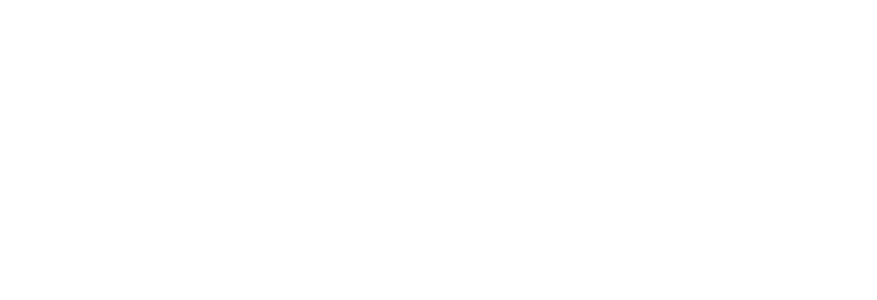
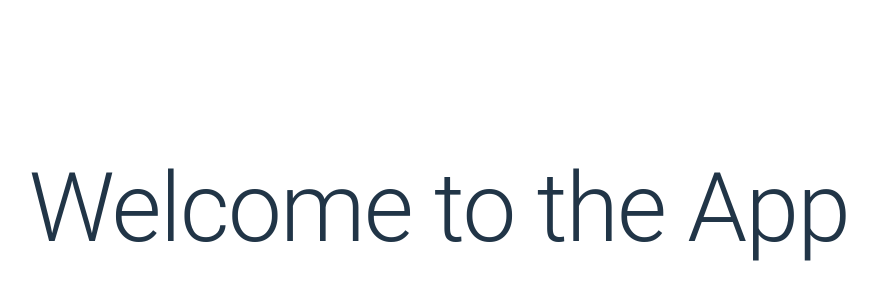
Before and after one commit to Team-wannabe/project-devopia, a React (Vite) app in the folder Frontend/Finpal/: page / in a window 1280 px wide. Shown: the part 192-492 px from the top of the page, without its empty margins (201-1078 px from the left). Built offline with nearby package versions, Linux system fonts and the light colour scheme.

Commit message:
forntend int setup

```diff
--- a/Frontend/Finpal/package.json
+++ b/Frontend/Finpal/package.json
@@ -12,6 +12,7 @@
   "dependencies": {
     "@emotion/react": "^11.11.4",
     "@emotion/styled": "^11.11.5",
+    "@fontsource/roboto": "^5.0.12",
     "@mui/material": "^5.15.15",
     "react": "^18.2.0",
     "react-dom": "^18.2.0"
--- a/Frontend/Finpal/src/App.jsx
+++ b/Frontend/Finpal/src/App.jsx
@@ -1,13 +1,14 @@
+// landing page
+import { Box, Typography } from '@mui/material'
 import './App.css'
-import { Box } from '@material-ui/core'
 
 function App() {
 
 
   return (
-    <Box>
-
-    </Box>
+      <Box>
+        <Typography variant="h1" align="center">Welcome to the App</Typography>
+      </Box>
   )
 }
 
```
Also changed, not shown: 1 other file (tests, documents, lock files or other folders).
